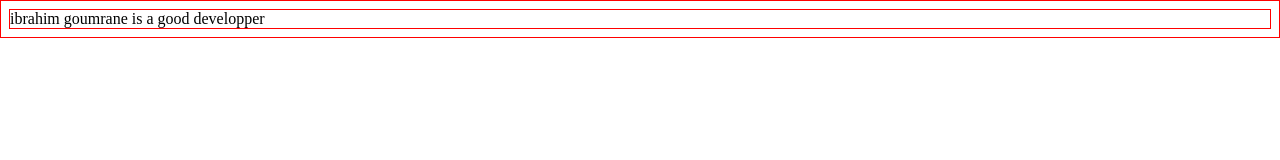
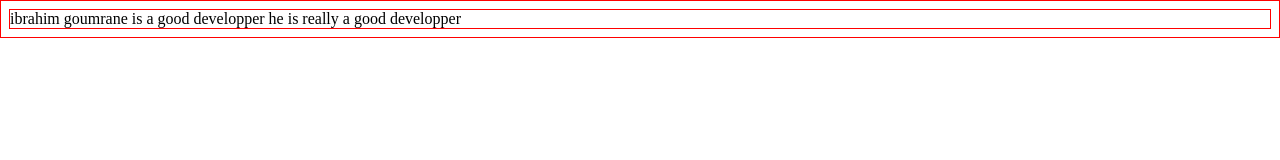
Before and after one commit to ibrahimGoumrane/game, a plain HTML site: page index.html in a window 1280 px wide. Drawn offline with Linux system fonts and the light colour scheme.

Commit message:
new change

```diff
--- a/index.html
+++ b/index.html
@@ -7,7 +7,7 @@
     <link href="style.css" rel="stylesheet" />
   </head>
   <body>
-    ibrahim goumrane is a good developper
+    ibrahim goumrane is a good developper he is really a good developper
   </body>
   <script src="index.js"></script>
 </html>
```
